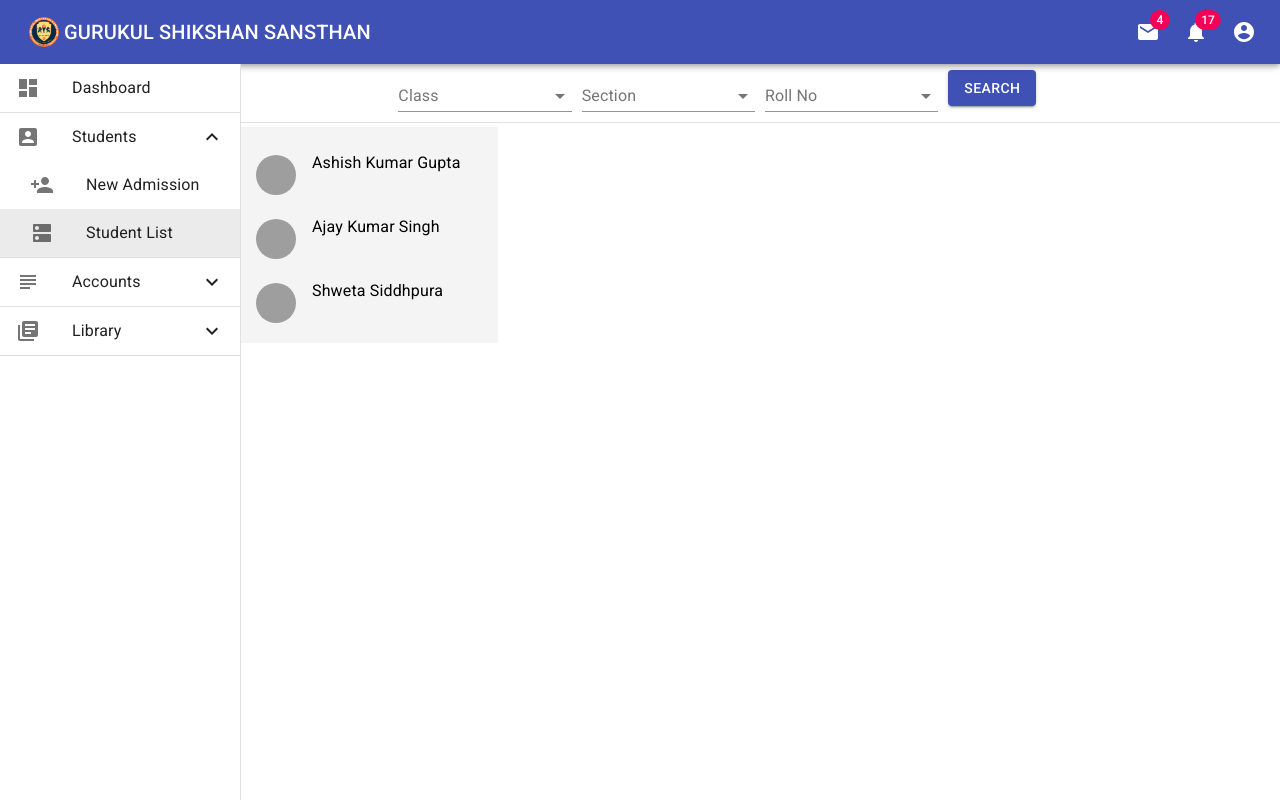
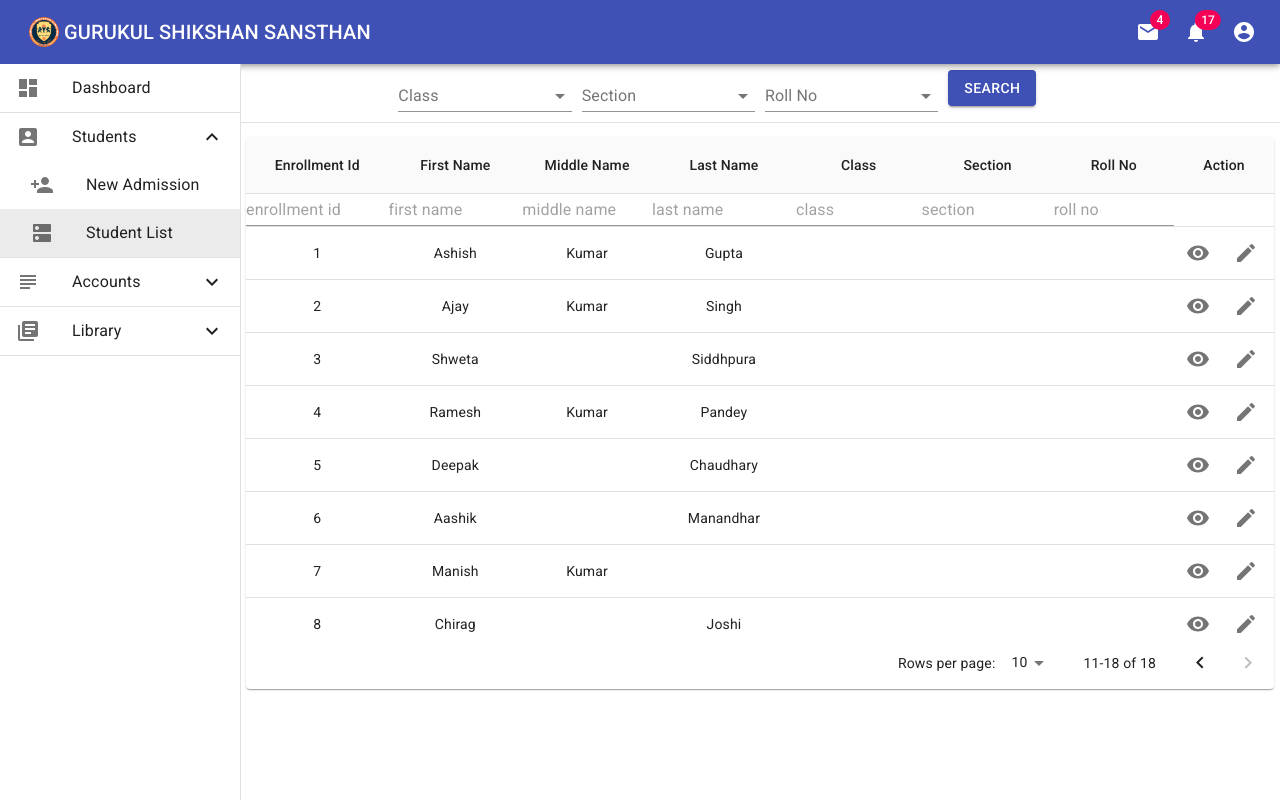
Before and after one commit to ashishkrgupta/irms-ui, a React (Create React App) app: page / in a window 1280 px wide. Built offline with nearby package versions, Linux system fonts and the light colour scheme; grey boxes are pictures that could not be loaded.

Commit message:
implemented table in student list

```diff
--- a/src/components/students/list/StudentList.js
+++ b/src/components/students/list/StudentList.js
@@ -5,6 +5,7 @@ import ListItem from '@material-ui/core/ListItem';
 import ListItemText from '@material-ui/core/ListItemText';
 import ListItemAvatar from '@material-ui/core/ListItemAvatar';
 import Avatar from '@material-ui/core/Avatar';
+import TextField from '@material-ui/core/TextField';
 import Typography from '@material-ui/core/Typography';
 import Box from '@material-ui/core/Box';
 import Card from '@material-ui/core/Card';
@@ -13,29 +14,43 @@ import CardContent from '@material-ui/core/CardContent';
 import CardHeader from '@material-ui/core/CardHeader';
 import IconButton from '@material-ui/core/IconButton';
 import EditIcon from '@material-ui/icons/Edit';
+import VisibilityIcon from '@material-ui/icons/Visibility';
+import Table from '@material-ui/core/Table';
+import TableBody from '@material-ui/core/TableBody';
+import TableCell from '@material-ui/core/TableCell';
+import TableContainer from '@material-ui/core/TableContainer';
+import TableHead from '@material-ui/core/TableHead';
+import TableRow from '@material-ui/core/TableRow';
+import TablePagination from '@material-ui/core/TablePagination';
+import Paper from '@material-ui/core/Paper';
 import StudentSearchBar from './StudentSearchBar'
 
 export default class StudentList extends Component {
 
   state = {
     students : [{
-      id: 1,
+      id: 1, enrollmentId:"1",
       firstName: "Ashish",
       middleName: "Kumar",
       lastName: "Gupta"
     },
-    {
-      id: 2,
-      firstName: "Ajay",
-      middleName: "Kumar",
-      lastName: "Singh"
-    },
-    {
-      id: 3,
-      firstName: "Shweta",
-      middleName: "",
-      lastName: "Siddhpura"
-    }],
+    { id: 2, enrollmentId:"2", firstName: "Ajay", middleName: "Kumar", lastName: "Singh" },
+    { id: 3, enrollmentId:"3", firstName: "Shweta", middleName: "", lastName: "Siddhpura" },
+    { id: 4, enrollmentId:"4", firstName: "Ramesh", middleName: "Kumar", lastName: "Pandey" },
+    { id: 5, enrollmentId:"5", firstName: "Deepak", middleName: "", lastName: "Chaudhary" },
+    { id: 6, enrollmentId:"6", firstName: "Aashik", middleName: "", lastName: "Manandhar" },
+    { id: 7, enrollmentId:"7", firstName: "Manish", middleName: "Kumar", lastName: "" },
+    { id: 8, enrollmentId:"8", firstName: "Chirag", middleName: "", lastName: "Joshi" },
+    { id: 9, enrollmentId:"9", firstName: "Utsav", middleName: "Bhai", lastName: "Mehta" },
+    { id: 10, enrollmentId:"10", firstName: "Bhavdip", middleName: "", lastName: "Bhalodia" },
+    { id: 11, enrollmentId:"11", firstName: "Jagan", middleName: "", lastName: "Siddhpura" },
+    { id: 12, enrollmentId:"12", firstName: "Shweta", middleName: "", lastName: "Siddhpura" },
+    { id: 13, enrollmentId:"13", firstName: "Shweta", middleName: "", lastName: "Siddhpura" },
+    { id: 14, enrollmentId:"14", firstName: "Shweta", middleName: "", lastName: "Siddhpura" },
+    { id: 15, enrollmentId:"15", firstName: "Shweta", middleName: "", lastName: "Siddhpura" },
+    { id: 16, enrollmentId:"16", firstName: "Shweta", middleName: "", lastName: "Siddhpura" },
+    { id: 17, enrollmentId:"17", firstName: "Shweta", middleName: "", lastName: "Siddhpura" },
+    { id: 18, enrollmentId:"18", firstName: "Shweta", middleName: "", lastName: "Siddhpura" }],
     selectedStudent: null,
   };
 
@@ -47,14 +62,112 @@ export default class StudentList extends Component {
     console.log("edit student");
   }
 
+  onFilterInputChange = (event) => {
+    alert(event.target.value);
+  }
+
   render = () => {
     return (<Grid container direction="row" justify="flex-start" spacing={1} alignItems="center">
       <StudentSearchBar
         //onChange={this.onChangeSearhBar}
         onSearchClick={this.onChangeSearhBar}
       />
-      {this.renderContainer()}
+      {this.renderTable()}
+      {//this.renderContainer()
+      }
     </Grid>);
+  }
+
+  renderTable = () => {
+    return(<Paper style={{width: "calc(100% - 20px)", margin: "10px auto"}}>
+      <TableContainer style={{maxHeight:"500px"}}>
+      <Table stickyHeader aria-label="customized table">
+        <TableHead style={{background:"black"}}>
+          <TableRow>
+            <TableCell align="center">Enrollment Id</TableCell>
+            <TableCell align="center">First Name</TableCell>
+            <TableCell align="center">Middle Name</TableCell>
+            <TableCell align="center">Last Name</TableCell>
+            <TableCell align="center">Class</TableCell>
+            <TableCell align="center">Section</TableCell>
+            <TableCell align="center">Roll No</TableCell>
+            <TableCell align="center">Action</TableCell>
+          </TableRow>
+        </TableHead>
+        <TableBody>
+          <TableRow>
+            <TableCell align="center" className="padding0px">
+              <TextField
+                className="width100percent"
+                inputProps={{ onChange:this.onFilterInputChange, field: "entollmetId", placeholder:"enrollment id"}}
+              />
+            </TableCell>
+            <TableCell align="center" className="padding0px">
+              <TextField
+                className="width100percent"
+                inputProps={{ onChange:this.onFilterInputChange, field: "firstName", placeholder:"first name"}}
+              />
+            </TableCell>
+            <TableCell align="center" className="padding0px">
+              <TextField
+                className="width100percent"
+                inputProps={{ onChange:this.onFilterInputChange, field: "middleName", placeholder:"middle name"}}
+              />
+            </TableCell>
+            <TableCell align="center" className="padding0px">
+              <TextField
+                className="width100percent"
+                inputProps={{ onChange:this.onFilterInputChange, field: "lastName", placeholder:"last name"}}
+              />
+            </TableCell>
+            <TableCell align="center" className="padding0px">
+              <TextField
+                className="width100percent"
+                inputProps={{ onChange:this.onFilterInputChange, field: "class", placeholder:"class"}}
+              />
+            </TableCell>
+            <TableCell align="center" className="padding0px">
+              <TextField
+                className="width100percent"
+                inputProps={{ onChange:this.onFilterInputChange, field: "section", placeholder:"section"}}
+              />
+            </TableCell>
+            <TableCell align="center" className="padding0px">
+              <TextField
+                className="width100percent"
+                inputProps={{ onChange:this.onFilterInputChange, field: "rollNo", placeholder:"roll no"}}
+              />
+            </TableCell>
+            <TableCell align="center" className="padding0px"></TableCell>
+          </TableRow>
+          {this.state.students.map(student => (
+            <TableRow key={student.id}>
+              <TableCell align="center" component="th" scope="row">{student.enrollmentId}</TableCell>
+              <TableCell align="center">{student.firstName}</TableCell>
+              <TableCell align="center">{student.middleName}</TableCell>
+              <TableCell align="center">{student.lastName}</TableCell>
+              <TableCell align="center">{student.class}</TableCell>
+              <TableCell align="center">{student.section}</TableCell>
+              <TableCell align="center">{student.rollNo}</TableCell>
+              <TableCell align="center" className="padding0px" style={{width:"100px", height:"52px", display:"flex"}}>
+                <IconButton><VisibilityIcon/></IconButton>
+                <IconButton><EditIcon/></IconButton>
+              </TableCell>
+            </TableRow>
+          ))}
+        </TableBody>
+      </Table>
+    </TableContainer>
+    <TablePagination
+        //rowsPerPageOptions={[10, 25, 100]}
+        component="div"
+        count={this.state.students.length}
+        rowsPerPage={10}
+        page={1}
+        //onChangePage={handleChangePage}
+        //onChangeRowsPerPage={handleChangeRowsPerPage}
+      />
+    </Paper>);
   }
 
   renderContainer = () => {
```
